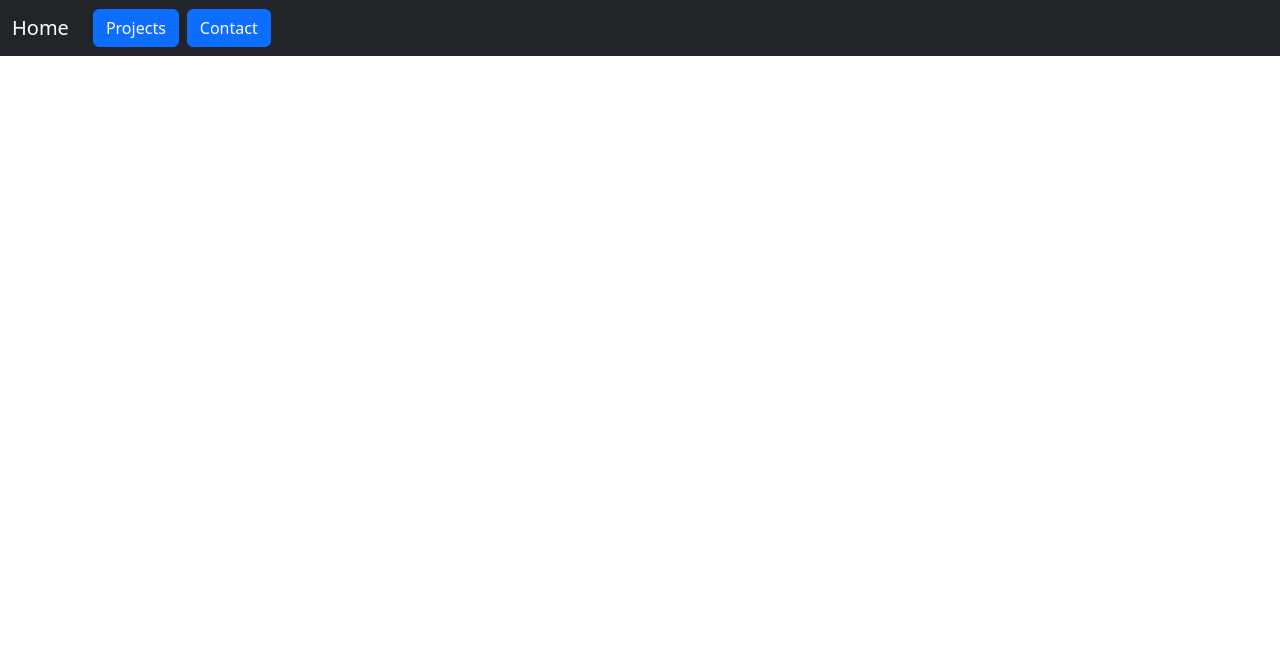
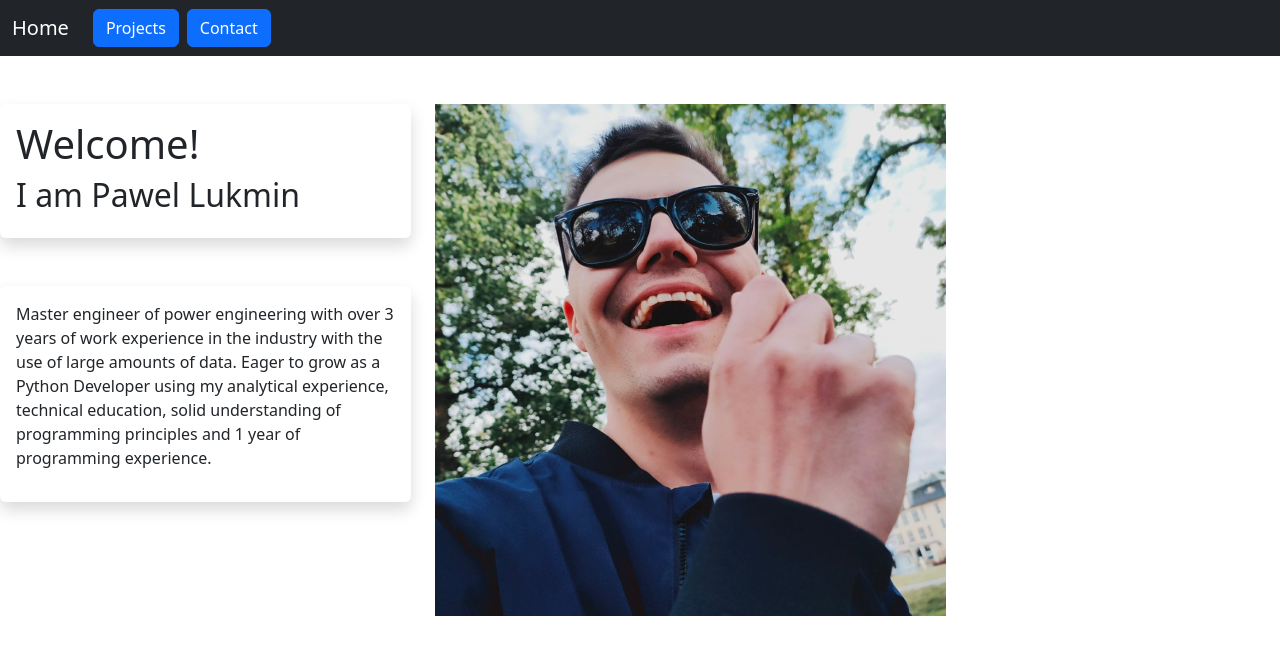
Before and after one commit to Arthemyst/my_portfolio, a Django app: page / in a window 1280 px wide. Shown: the top 663 px of the page. Run offline with Django 4.2, Linux system fonts and the light colour scheme; some libraries are stand-ins or nearby versions.

Commit message:
Feat: Added photo and profile summary in home page.

```diff
--- a/src/portfolio_app1/templates/portfolio_app1/home.html
+++ b/src/portfolio_app1/templates/portfolio_app1/home.html
@@ -1,8 +1,37 @@
 {% extends "portfolio_app1/base.html" %}
 {% load static %}
 
-{% block page_content %}
+{% block content %}
+
+<body>
 
 
 
+    <div class="row g-4 py-5 row-cols-1 row-cols-lg-3">
+
+        <div class="feature col">
+            <div class="shadow p-3 mb-5 bg-body rounded">
+                <div class="center">
+                    <h1>Welcome!</h1>
+                    <h2>I am Pawel Lukmin</h2>
+                </div>
+
+            </div>
+            <div class="shadow p-3 mb-5 bg-body rounded">
+                <div class="center">
+                    <p>Master engineer of power engineering with over 3
+                        years of work experience in the industry with the use of large amounts of data. Eager to grow as
+                        a Python Developer using my analytical experience, technical education, solid understanding of
+                        programming principles and 1 year of programming experience.</p>
+                </div>
+
+            </div>
+        </div>
+        <div class="feature col">
+
+            <img src="{% static 'images/pawel.png' %}">
+        </div>
+    </div>
+
+</body>
 {% endblock %}
```
